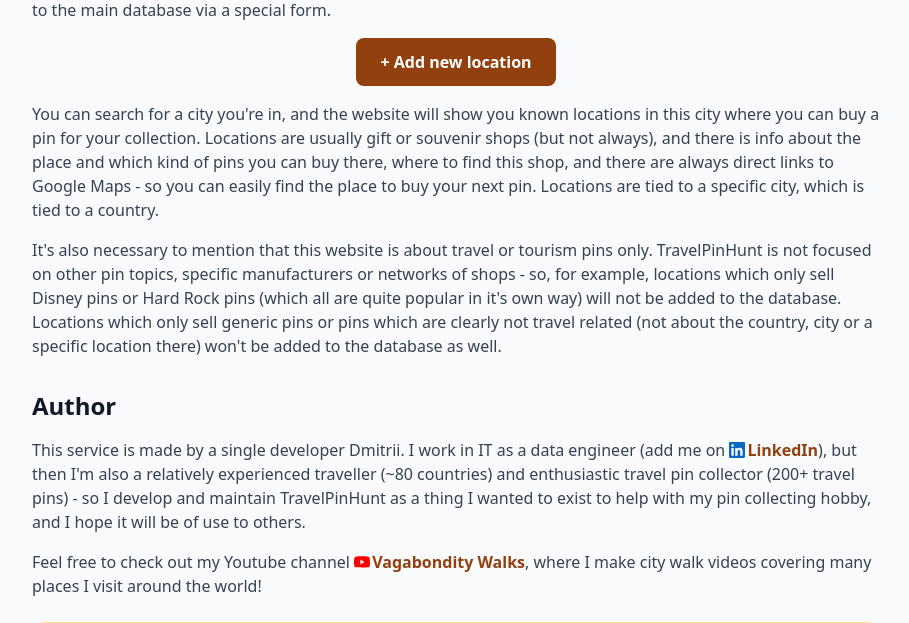
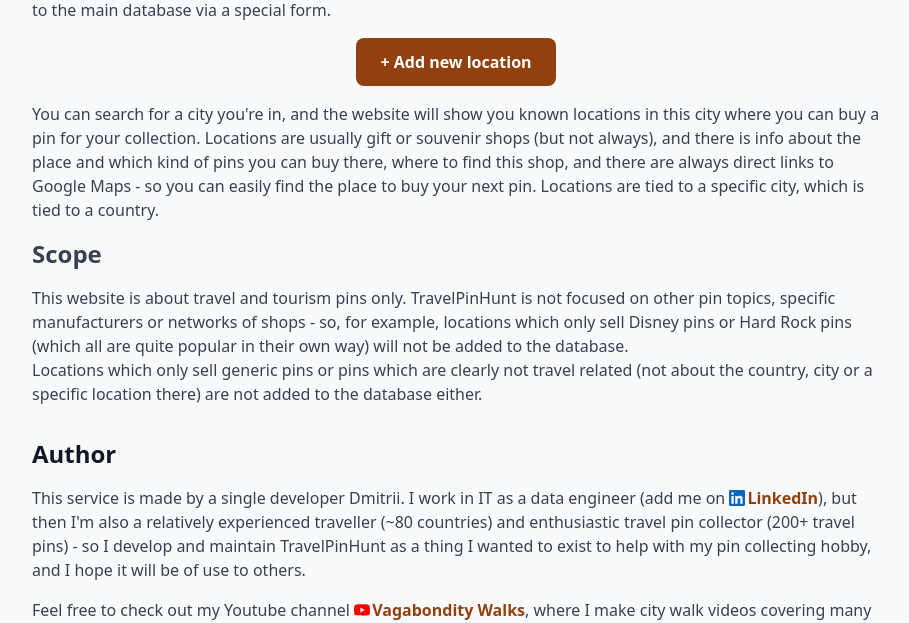
Before and after one commit to Polovinkin/travelpinhunt, a Django app: page /about/ in a window 1280 px wide. Shown: the part 557-1180 px from the top of the page, without its empty margins (184-1093 px from the left). Run offline with Django 5.2, Linux system fonts and the light colour scheme; some libraries are stand-ins or nearby versions.

Commit message:
text: Scope piece in About

```diff
--- a/locations/templates/locations/about.html
+++ b/locations/templates/locations/about.html
@@ -37,12 +37,13 @@
                 where to find this shop, and there are always direct links to Google Maps - so you can easily find the place to buy your next pin.
                 Locations are tied to a specific city, which is tied to a country.
             </p>
+            <h2 class="text-2xl font-bold mb-6">Scope</h2>
             <p>
-                It's also necessary to mention that this website is about travel or tourism pins only.
+                This website is about travel and tourism pins only.
                 TravelPinHunt is not focused on other pin topics, specific manufacturers or networks of shops -
-                so, for example, locations which only sell Disney pins or Hard Rock pins (which all are quite popular in it's own way) will not be added to the database.
+                so, for example, locations which only sell Disney pins or Hard Rock pins (which all are quite popular in their own way) will not be added to the database.
                 <br>
-                Locations which only sell generic pins or pins which are clearly not travel related (not about the country, city or a specific location there) won't be added to the database as well.
+                Locations which only sell generic pins or pins which are clearly not travel related (not about the country, city or a specific location there) are not added to the database either.
             </p>
         </div>
 
```
